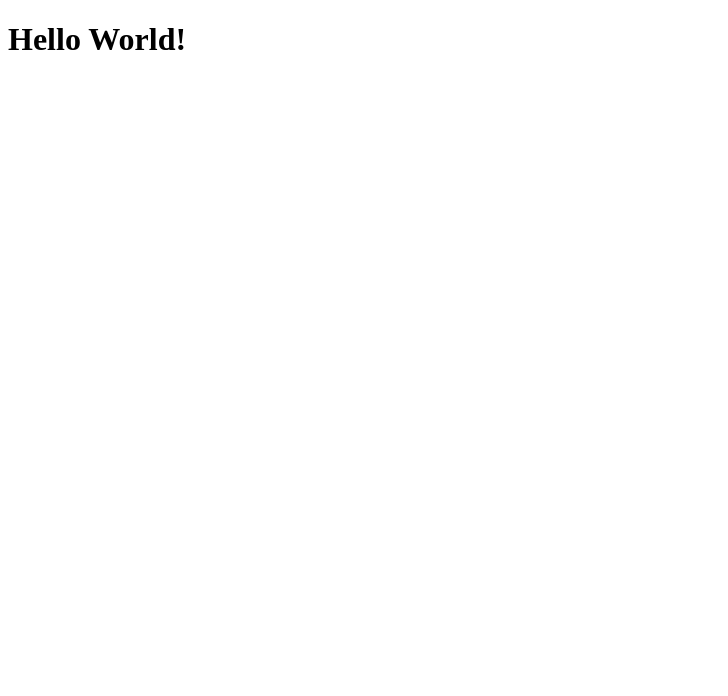
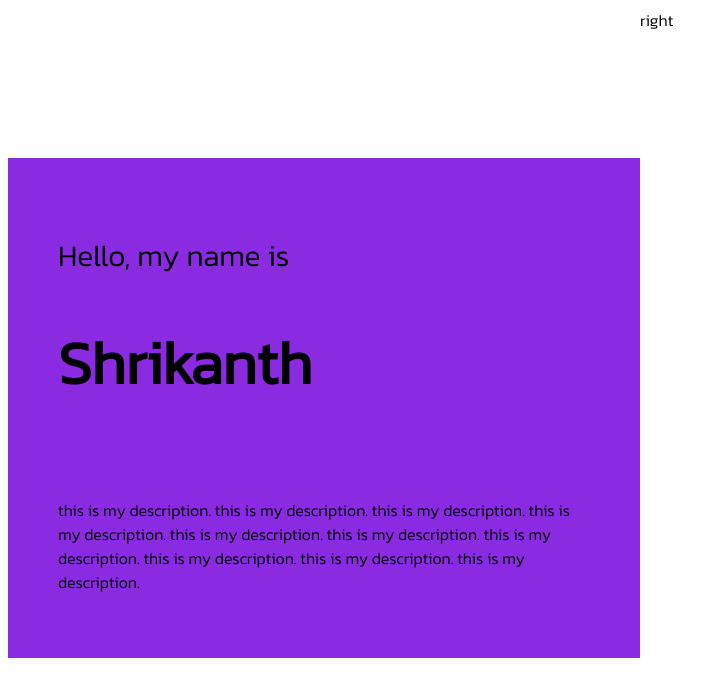
Before and after one commit to shrikanthg98/my-portfolio, a React (Create React App) app: page / in a window 1280 px wide. Shown: the top 696 px of the page, without its empty margins (0-728 px from the left). Built offline with nearby package versions, Linux system fonts and the light colour scheme.

Commit message:
intro WIP

```diff
--- a/public/index.html
+++ b/public/index.html
@@ -24,6 +24,12 @@
       work correctly both with client-side routing and a non-root public URL.
       Learn how to configure a non-root public URL by running `npm run build`.
     -->
+    <link href="https://fonts.googleapis.com/css2?family=Kanit:wght@300&display=swap" rel="stylesheet">
+    <style>
+      *{
+        font-family: 'Kanit', sans-serif;
+      }
+    </style>
     <title>React App</title>
   </head>
   <body>
--- a/src/App.js
+++ b/src/App.js
@@ -1,7 +1,9 @@
+import Intro from "./components/intro/intro";
+
 function App() {
   return (
     <div>
-      <h1>Hello World!</h1>
+      <Intro />
     </div>
   );
 }
--- /dev/null
+++ b/src/components/intro/intro.css
@@ -0,0 +1,66 @@
+.i {
+  display: flex;
+  height: 100vh;
+}
+
+.i-left {
+  flex: 1;
+  display: flex;
+  align-items: center;
+  justify-content: center;
+}
+
+.i-right {
+  flex: 1;
+}
+
+.i-left-wrapper {
+  padding: 50px;
+  height: 50%;
+  background-color: blueviolet;
+  /* display: flex;
+  flex-direction: column; */
+  justify-content: space-between;
+}
+
+.i-intro {
+  font-size: 30px;
+  font-weight: 300;
+}
+
+.i-name {
+  font-size: 60px;
+}
+
+.i-title {
+  height: 50px;
+  overflow: hidden;
+}
+
+.i-title-wrapper {
+  height: 100%;
+  animation: move 6s ease-in-out infinite alternate;
+}
+
+@keyframes move {
+  50% {
+    transform: translateY(-50px);
+  }
+
+  75% {
+    transform: translateY(-100px);
+  }
+
+  100% {
+    transform: translateY(-150px);
+  }
+}
+
+.i-title-item {
+  height: 50px;
+  font-size: 30px;
+  font-weight: bold;
+  color: green;
+  display: flex;
+  align-items: center;
+}
--- /dev/null
+++ b/src/components/intro/intro.js
@@ -0,0 +1,30 @@
+import "./intro.css"
+const Intro = () => {
+  return (
+    <div className="i">
+      <div className="i-left">
+        <div className="i-left-wrapper">
+          <h2 className="i-intro">Hello, my name is</h2>
+          <h1 className="i-name">Shrikanth</h1>
+          <div className="i-title">
+            <div className="i-title-wrapper">
+              <div className="i-title-item">UI/UX Designer</div>
+              <div className="i-title-item">Web Developer</div>
+              <div className="i-title-item">Part time Rider</div>
+            </div>
+          </div>
+          <div className="i-desc">
+            this is my description. this is my description.
+            this is my description. this is my description.
+            this is my description. this is my description.
+            this is my description. this is my description.
+            this is my description. this is my description.
+          </div>
+        </div>
+      </div>
+      <div className="i-right">right</div>
+    </div>
+  )
+}
+
+export default Intro
```
